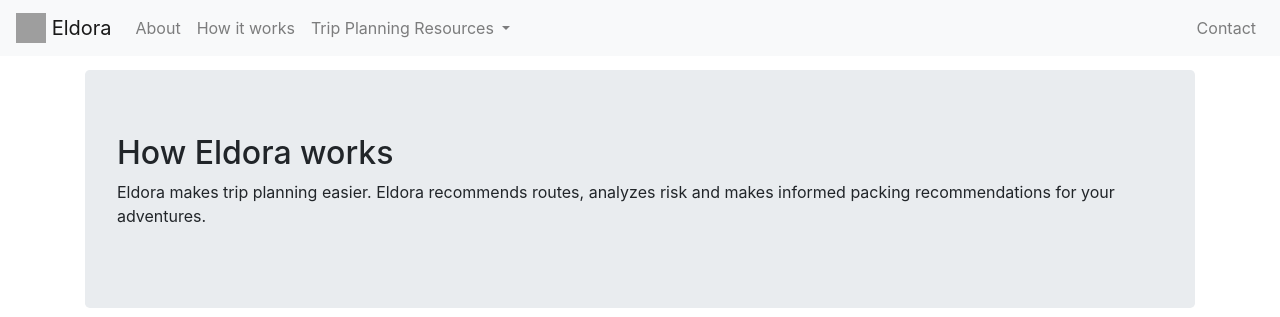
After one commit to samlawhon/allora, a Flask app: page /how-it-works in a window 1280 px wide. The commit adds this page. Shown: the top 317 px of the page. Run offline with Flask 2, Linux system fonts and the light colour scheme; some libraries are stand-ins or nearby versions; grey boxes are pictures that could not be loaded.

Commit message:
So many website changes

```diff
--- a/flaskr/server.py
+++ b/flaskr/server.py
@@ -9,6 +9,10 @@ app.config.from_object(__name__)
 def home():
     return render_template('home.html')
 
+@app.route('/how-it-works')
+def how_it_works():
+    return render_template('how-it-works.html')
+
 @app.route('/map')
 def map():
     return render_template('home.html',
--- a/flaskr/static/style.css
+++ b/flaskr/static/style.css
@@ -1,40 +1,35 @@
-body, html {
-	height: 100%;
-	background: linear-gradient(rgb(0,0,0,0.0),rgb(0,0,0,0.0)),url(https://i.pinimg.com/originals/fd/99/71/fd9971db91f503f842cdd98d808ade11.jpg);
-	background-repeat: no-repeat;
+
+#homepageBackground {
+	background: url(https://images.unsplash.com/photo-1443996104801-80c82e789b18?ixlib=rb-1.2.1&ixid=eyJhcHBfaWQiOjEyMDd9&auto=format&fit=crop&w=1053&q=80);
+	/*background-repeat: no-repeat;*/
+	height: 750px;
+	min-width: 100%;
 	background-size: cover;
-	background-attachment: fixed;
+	background-position: center;
+	text-align: center;
 }
-#text {
-	background-color: rgba(255, 255, 255, 0.6);
-	background-size: 150px;
-	text-align: center;
-	width: 400px;
-	height: 120px;
-	padding: 20px;
-	position: absolute;
-	top: 40%;
-	left: 35%;
 
-}
 #footer {
     text-color: pink;
 }
 .input-group-text {
     text-align: center;
 }
-h3 {
-	font-family: Arial;
-}
-input[type="text1"] {
-	font-family: Arial;
-}
-#heading {
-	text-align: center;
+#mainHeading {
 	color:	rgba(255,255,255,0.8);
-	font-family: Arial;
-	top: 10%;
 }
 #map {
     height: 300px;
 }
+#howItWorksContent {
+    padding-top: 70px;
+}
+#homeCenter {
+    padding-top: 22%;
+}
+hr {
+    width: 400px;
+}
+#mainQuestion {
+    color:	rgba(200,200,255,0.8);
+}
--- a/flaskr/templates/base.html
+++ b/flaskr/templates/base.html
@@ -1,9 +1,8 @@
 <!Doctype html>
 <html>
   <head>
-    {% block head %}
-    <!--Importing our own style sheet-->
-    <link rel="stylesheet" href="{{ url_for('static', filename='style.css') }}">
+    {% block head %}{% endblock %}
+    <meta charset="UTF-8">
     <!--Leaflet CDN-->
 	<link rel="stylesheet" href="https://unpkg.com/leaflet@1.6.0/dist/leaflet.css"
    integrity="sha512-xwE/Az9zrjBIphAcBb3F6JVqxf46+CDLwfLMHloNu6KEQCAWi6HcDUbeOfBIptF7tcCzusKFjFw2yuvEpDL9wQ=="
@@ -16,14 +15,15 @@
 	<!--Bootstrap CDN-->
 	<link rel="stylesheet" href="https://stackpath.bootstrapcdn.com/bootstrap/4.3.1/css/bootstrap.min.css" integrity="sha384-ggOyR0iXCbMQv3Xipma34MD+dH/1fQ784/j6cY/iJTQUOhcWr7x9JvoRxT2MZw1T" crossorigin="anonymous">
 	<script src="https://stackpath.bootstrapcdn.com/bootstrap/4.3.1/js/bootstrap.min.js" integrity="sha384-JjSmVgyd0p3pXB1rRibZUAYoIIy6OrQ6VrjIEaFf/nJGzIxFDsf4x0xIM+B07jRM" crossorigin="anonymous"></script>
+    <!--Importing our own style sheet. NOTE: must come last to override Bootstrap-->
+    <link rel="stylesheet" href="{{ url_for('static', filename='style.css') }}">
     <title>{% block title %}{% endblock %} - Eldora</title>
-    {% endblock %}
   </head>
   <body>
     <div id="content">
-        <!--Navagation bar, no links yet-->
-        <nav class="navbar navbar-expand-lg navbar-light bg-light">
-          <a class="navbar-brand" href="#">
+        <!--Navigation bar, no links yet-->
+        <nav class="navbar navbar-expand-lg navbar-light bg-light fixed-top">
+          <a class="navbar-brand" href="/">
               <img src="https://i.redd.it/w3kr4m2fi3111.png" width="30" height="30" class="d-inline-block align-top" alt="">
               Eldora
           </a>
@@ -37,7 +37,7 @@
                 <a class="nav-link" href="#">About<span class="sr-only">(current)</span></a>
               </li>
               <li class="nav-item">
-                <a class="nav-link" href="#">How it works</a>
+                <a class="nav-link" href="/how-it-works">How it works</a>
               </li>
               <li class="nav-item dropdown">
                 <a class="nav-link dropdown-toggle" href="#" id="navbarDropdown" role="button" data-toggle="dropdown" aria-haspopup="true" aria-expanded="false">
--- /dev/null
+++ b/flaskr/templates/how-it-works.html
@@ -0,0 +1,30 @@
+{% extends "base.html" %}
+{% block title %}How it works{% endblock %}
+{% block head %}
+{{ super() }}
+{% endblock %}
+{% block content %}
+    <div class="container" id="howItWorksContent">
+        <div class="jumbotron" id="howItWorksJumbo">
+            <h2>How Eldora works</h2>
+            <p>Eldora makes trip planning easier. Eldora recommends routes, analyzes risk and makes informed packing recommendations for your adventures.</p>
+        </div>
+        <div class="row">
+            <div class="col-md-4 col-sm-12">
+                    <img src="https://images.unsplash.com/photo-1560842643-a17c802139d4?ixlib=rb-1.2.1&ixid=eyJhcHBfaWQiOjEyMDd9&auto=format&fit=crop&w=1050&q=80" class="img-thumbnail">
+                <h4>Recommending Routes</h4>
+                <p>Eldora recommends hiking, cycling or runner routes, based on where you'd like to go and what kind of experience you're looking for.</p>
+            </div>
+            <div class="col-md-4 col-sm-12">
+                    <img src="https://images.unsplash.com/photo-1534852654286-120d822937f7?ixlib=rb-1.2.1&ixid=eyJhcHBfaWQiOjEyMDd9&auto=format&fit=crop&w=1050&q=80" class="img-thumbnail">
+                <h4>Analyzing Risk</h4>
+                <p>Think about the risks you analyze when preparing for a trip: what's a reasonable worst-case weather scenario? Will I lose cell service (and in which parts of the trip)? Where are my water sources? Where is the snowline? Eldora analyzes those risks for you.</p>
+            </div>
+            <div class="col-md-4 col-sm-12">
+                    <img src="https://images.unsplash.com/photo-1503220317375-aaad61436b1b?ixlib=rb-1.2.1&ixid=eyJhcHBfaWQiOjEyMDd9&auto=format&fit=crop&w=1050&q=80" class="img-thumbnail">
+                <h4>Packing recommendations</h4>
+                <p>After Eldora analyzes the risks associated with your route, we make informed packing suggestions to help you have a safe, less stressful trip.</p>
+            </div>
+        </div>
+    </div>
+{% endblock %}
```
Also changed, not shown: flaskr/templates/home.html (+15 -7 lines).
